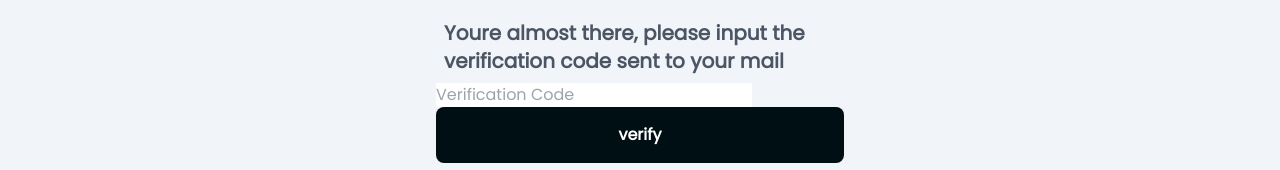
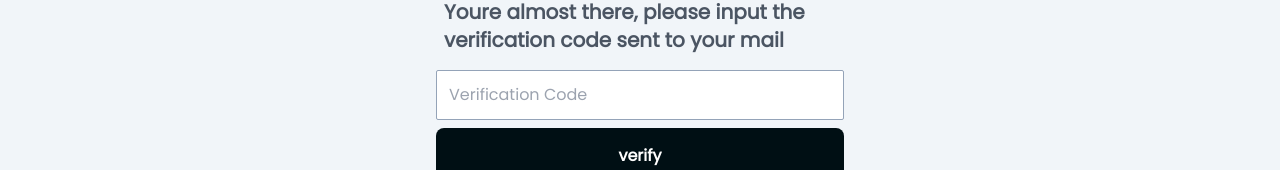
Before and after one commit to DevOlaMicheal/auction-frontend, a React (Vite) app: page /verify-email in a window 1280 px wide. Shown: the part 296-466 px from the top of the page. Built offline with nearby package versions, Linux system fonts and the light colour scheme; no server answers.

Commit message:
fixed bugs in verification form

```diff
--- a/src/pages/VerifyEmail.jsx
+++ b/src/pages/VerifyEmail.jsx
@@ -35,9 +35,9 @@ function VerifyEmail() {
              )}
 
             </div>
-            <form action="" className='p-5' onSubmit={handleVerify}>
+            <form className='p-5' onSubmit={handleVerify}>
                 <div className="text-xl font-semibold p-2 text-gray-600">Youre almost there, please input the verification code sent to your mail</div>
-                <input type="text" name="" placeholder="Verification Code" value={code} onChange={(e) => setCode(e.target.value)}  />
+                <input type="text" className="input-primary" name="" placeholder="Verification Code" value={code} onChange={(e) => setCode(e.target.value)}  />
                 <button className="authbtn" disabled={pending}>{!pending ? 'verify' : 'processing..'}</button>
 
             </form>
```
